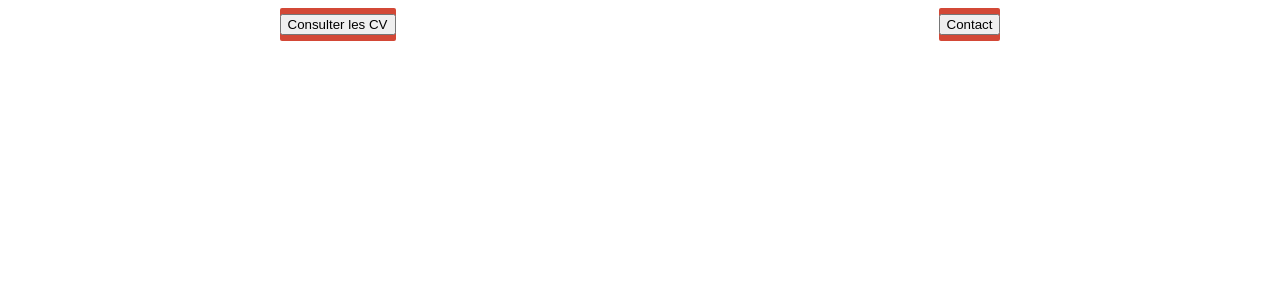
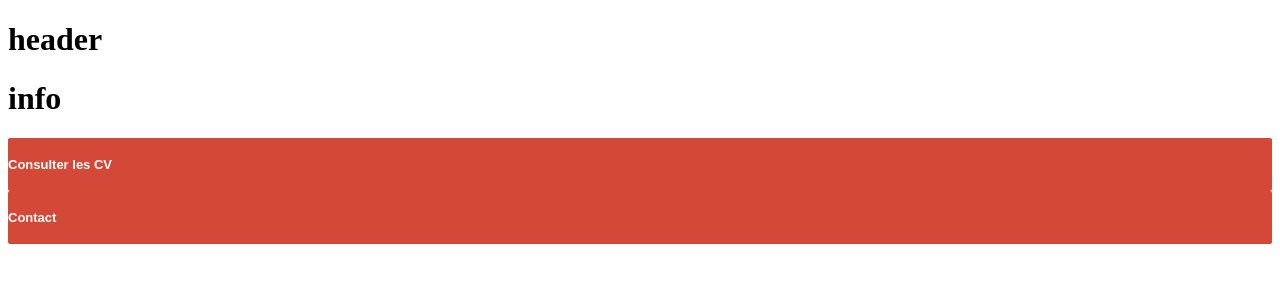
Before and after one commit to FavLeSancho/FinalwebSiteCC2, a plain HTML site: page main.html in a window 1280 px wide. Drawn offline with nearby package versions, Linux system fonts and the light colour scheme.

Commit message:
Update main.html

```diff
--- a/main.html
+++ b/main.html
@@ -5,26 +5,40 @@
 		<meta http-equiv="Content-Type" content="text/html"; charset="UTF-8" />
 		<script type="text/javascript" src="http://code.jquery.com/jquery-1.8.2.min.js"></script>
 		<link rel="stylesheet" href="style.css" />
+	</head>
 
-</head>
 	<body>
+		<div id="parent">
 
 			<div class="header">
+				<h1>
+					header
+				</h1>
 			</div>
 
+
 			<div class="info">
+				<h1>
+					info
+				</h1>
 			</div>
 
-<div class="body">
+
+			<div class="corps">
 				<div class="cv">
-	<input type="button" name="cvButton" id="cvButton" value="Consulter les CV" onclick=""/>
+					<p>
+						Consulter les CV
+					</p>
 				</div>
 
 				<div class="contact">
-	<input type="button" name="contactButton" id="contactButton" value="Contact" onclick=""/>
+					<p>
+						Contact
+					</p>
 				</div>
 			</div>
 
 
+		</div>
 	</body>
 </html>
```
Lines whose indentation alone changed are shown as unchanged.
